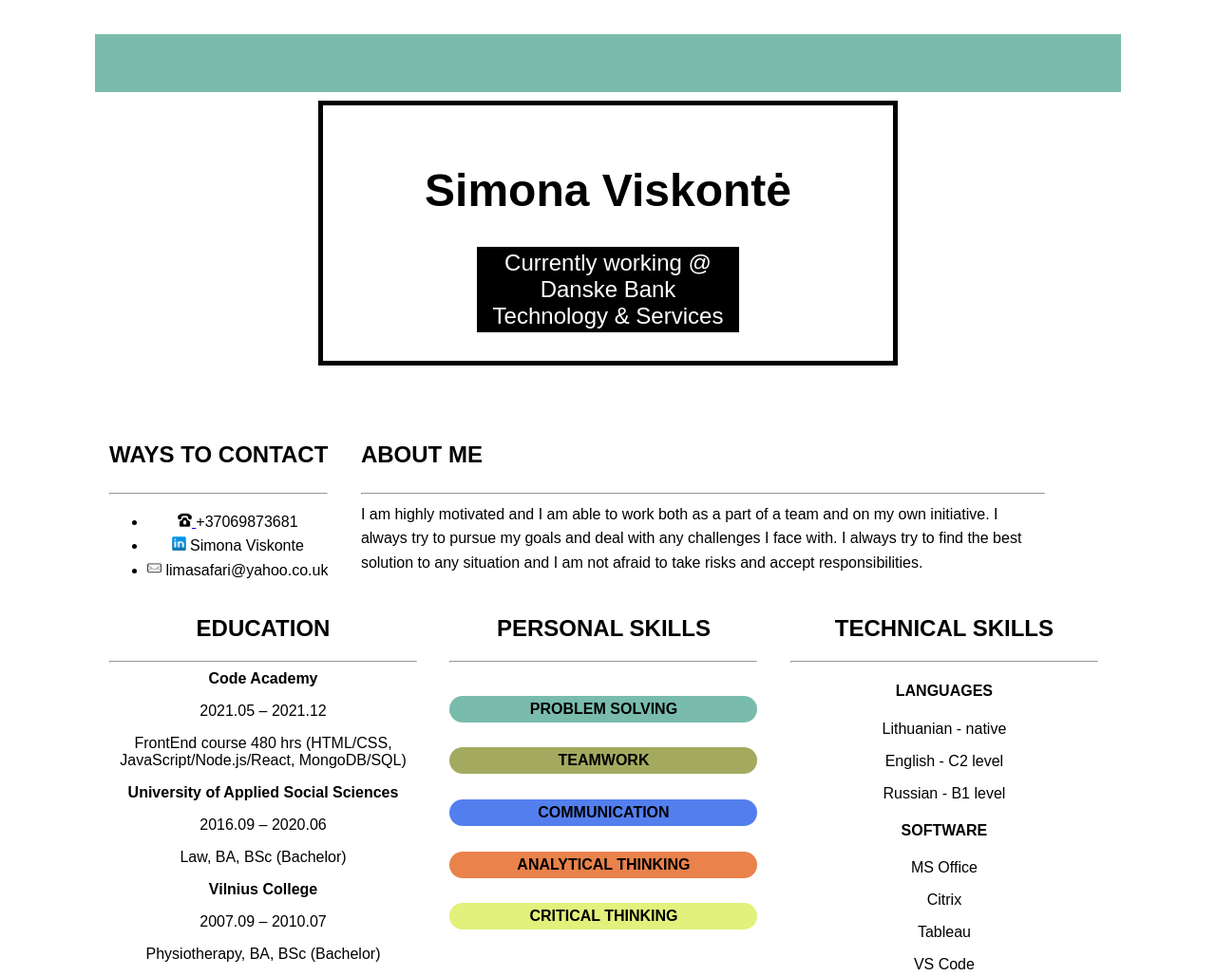
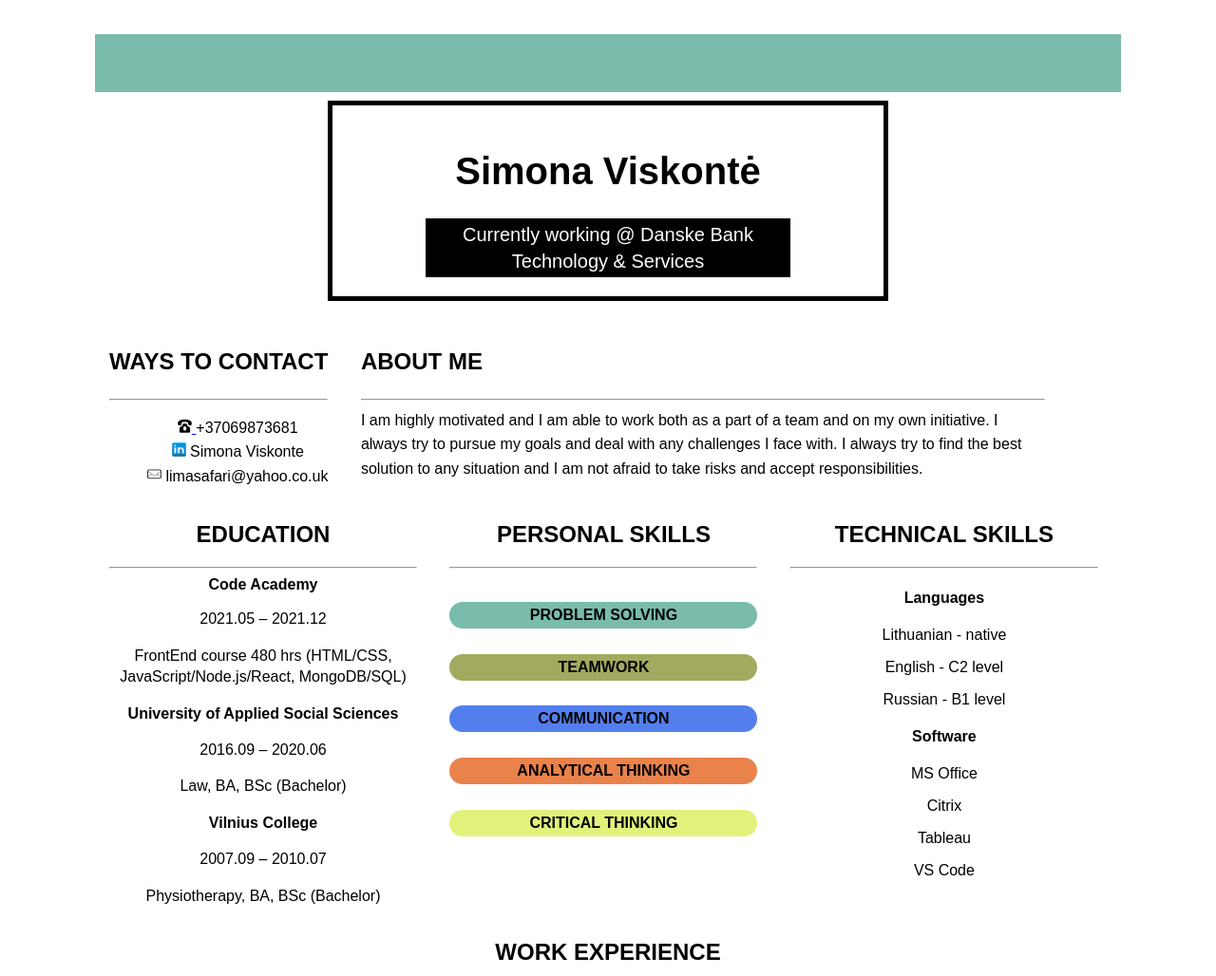
Before and after one commit to svis-c/html-cv, a plain HTML site: page index.html in a window 1280 px wide. Shown: the top 1028 px of the page at 95% size. Drawn offline with Linux system fonts and the light colour scheme.

Commit message:
Update style.css

```diff
--- a/style.css
+++ b/style.css
@@ -1,6 +1,5 @@
 * {
   font-family: Arial, Helvetica, sans-serif;
-
 }
 header {
   max-width: 1080px;
@@ -22,27 +21,26 @@
 }
 
 header .info1 {
-
   max-width: 50%;
   border: 5px solid #000000;
-  padding: 30px;
-  margin:0 auto;
+  padding: 20px;
+  margin: 0 auto;
   margin-top: 70px;
 }
 h1 {
   text-align: center;
   font-weight: bold;
-  font-size: 48px;
+  font-size: 40px;
   color: #000000;
 }
 .text {
   display: block;
-  max-width: 50%;
+  max-width: 70%;
   margin: auto;
   text-align: center;
   font-style: normal;
   padding: 3px;
-  font-size: 24px;
+  font-size: 20px;
   line-height: 28px;
   background-color: #000000;
   color: #ffffff;
@@ -51,18 +49,20 @@
 main {
   width: 1080px;
   position: absolute;
-  margin-top: 40px;
+  margin-top: 10px;
 }
 H2,
-H3,
-h4 {
+H3 {
   text-transform: uppercase;
 }
 
-#s1,#s3{
+#s1,
+#s3 {
   line-height: 1.6;
 }
-
+#s1 ul {
+  list-style: none;
+}
 #first {
   display: inline-block;
   text-align: center;
@@ -85,8 +85,11 @@
   display: inline-block;
   text-align: center;
   padding: 15px;
-  height: 500px;
+  height: 420px;
   vertical-align: top;
+}
+#secondfirst p {
+  line-height: 1.4;
 }
 
 #ps {
@@ -150,7 +153,7 @@
 }
 
 footer {
-  margin-bottom: 100px;
+  margin-bottom: 50px;
   text-align: center;
   line-height: 28px;
   background-color: #000000;
```
